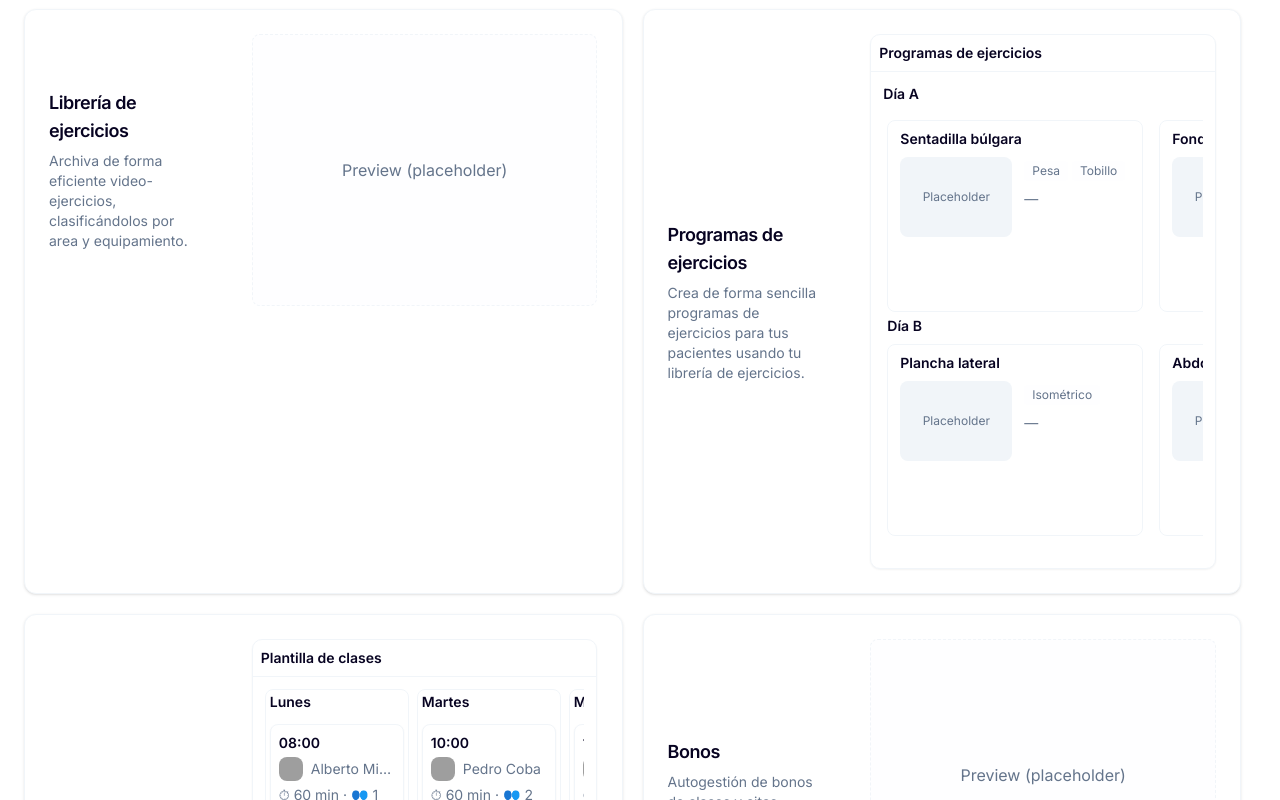
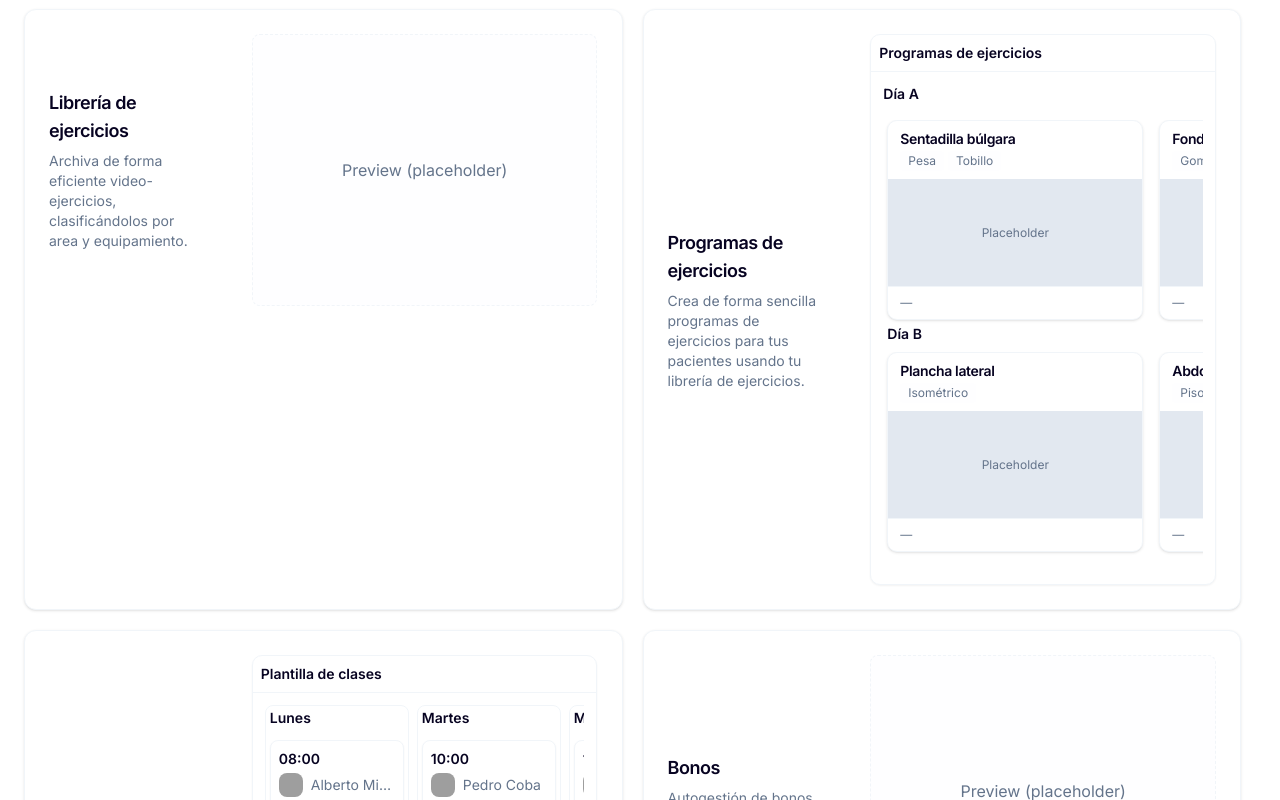
Before and after one commit to superflowagent/tactivo, a React (Vite) app: page / in a window 1280 px wide. Shown: the part 1740-2540 px from the top of the page. Built offline with nearby package versions, Linux system fonts and the light colour scheme; no server answers; grey boxes are pictures that could not be loaded.

Commit message:
feat(landing): use Programas card style for exercise previews

```diff
--- a/src/components/views/FeaturePreviewProgramas.tsx
+++ b/src/components/views/FeaturePreviewProgramas.tsx
@@ -1,4 +1,5 @@
 import React from 'react';
+import { Card, CardHeader, CardTitle } from '@/components/ui/card';
 
 const exercisesA = [
     { name: 'Sentadilla búlgara', tags: ['Pesa', 'Tobillo'], img: `${import.meta.env.BASE_URL}landing/professional1.jpg?v=2` },
@@ -112,24 +113,25 @@ export default function FeaturePreviewProgramas() {
                         onPointerLeave={dayAHandlers.onPointerLeave}
                     >
                         {exercisesA.map((ex, i) => (
-                            <div key={i} className="flex-none w-64 min-h-[12rem] bg-muted/5 border rounded-md px-3 py-2 flex flex-col">
-                                <div className="flex items-center justify-between mb-2">
-                                    <div className="text-sm font-semibold line-clamp-2">{ex.name}</div>
-                                </div>
-
-                                <div className="flex-1 flex gap-3">
-                                    <div className="w-28 h-20 rounded-md overflow-hidden bg-slate-100 flex-none flex items-center justify-center text-muted-foreground">
-                                        <span className="text-xs">Placeholder</span>
-                                    </div>
-                                    <div className="flex-1">
+                            <div key={i} className="flex-none w-64 min-h-[12rem]">
+                                <Card className="overflow-hidden hover:shadow-lg transition-shadow h-[200px] w-64 flex flex-col bg-white rounded-lg border">
+                                    <CardHeader className="py-2 px-3 h-auto space-y-0.5">
+                                        <CardTitle className="text-sm font-semibold line-clamp-2">{ex.name}</CardTitle>
                                         <div className="text-xs text-muted-foreground mt-1 flex gap-1 flex-wrap">
                                             {ex.tags.map((t, idx) => (
                                                 <span key={idx} className="bg-muted/10 rounded px-2 py-0.5">{t}</span>
                                             ))}
                                         </div>
-                                        <div className="mt-2 text-sm text-muted-foreground">—</div>
+                                    </CardHeader>
+
+                                    <div className="relative bg-slate-200 overflow-hidden flex-1 cursor-auto">
+                                        <div className="absolute inset-0 w-full h-full flex items-center justify-center">
+                                            <span className="text-xs text-muted-foreground">Placeholder</span>
+                                        </div>
                                     </div>
-                                </div>
+
+                                    <div className="px-3 py-2 text-xs text-muted-foreground border-t">—</div>
+                                </Card>
                             </div>
                         ))}
                     </div>
@@ -151,24 +153,25 @@ export default function FeaturePreviewProgramas() {
                         onPointerLeave={dayBHandlers.onPointerLeave}
                     >
                         {exercisesB.map((ex, i) => (
-                            <div key={i} className="flex-none w-64 min-h-[12rem] bg-muted/5 border rounded-md px-3 py-2 flex flex-col">
-                                <div className="flex items-center justify-between mb-2">
-                                    <div className="text-sm font-semibold line-clamp-2">{ex.name}</div>
-                                </div>
-
-                                <div className="flex-1 flex gap-3">
-                                    <div className="w-28 h-20 rounded-md overflow-hidden bg-slate-100 flex-none flex items-center justify-center text-muted-foreground">
-                                        <span className="text-xs">Placeholder</span>
-                                    </div>
-                                    <div className="flex-1">
+                            <div key={i} className="flex-none w-64 min-h-[12rem]">
+                                <Card className="overflow-hidden hover:shadow-lg transition-shadow h-[200px] w-64 flex flex-col bg-white rounded-lg border">
+                                    <CardHeader className="py-2 px-3 h-auto space-y-0.5">
+                                        <CardTitle className="text-sm font-semibold line-clamp-2">{ex.name}</CardTitle>
                                         <div className="text-xs text-muted-foreground mt-1 flex gap-1 flex-wrap">
                                             {ex.tags.map((t, idx) => (
                                                 <span key={idx} className="bg-muted/10 rounded px-2 py-0.5">{t}</span>
                                             ))}
                                         </div>
-                                        <div className="mt-2 text-sm text-muted-foreground">—</div>
+                                    </CardHeader>
+
+                                    <div className="relative bg-slate-200 overflow-hidden flex-1 cursor-auto">
+                                        <div className="absolute inset-0 w-full h-full flex items-center justify-center">
+                                            <span className="text-xs text-muted-foreground">Placeholder</span>
+                                        </div>
                                     </div>
-                                </div>
+
+                                    <div className="px-3 py-2 text-xs text-muted-foreground border-t">—</div>
+                                </Card>
                             </div>
                         ))}
                     </div>
```
